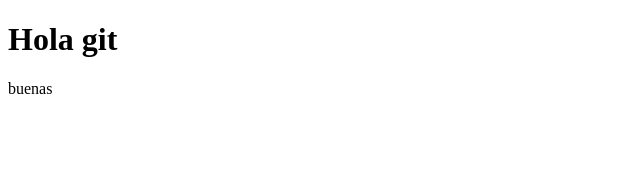
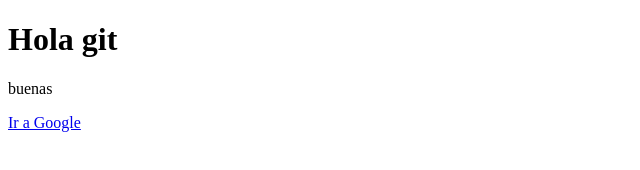
Before and after one commit to Martino17x/Nucba, a plain HTML site: page index.html in a window 1280 px wide. Shown: the full height of the page, 0-640 px from the left. Drawn offline with Linux system fonts and the light colour scheme.

Commit message:
agregue un link

```diff
--- a/index.html
+++ b/index.html
@@ -10,5 +10,7 @@
 
     <p>buenas</p>
 
+    <a href="https://www.google.com.ar">Ir a Google</a>
+
 </body>
 </html>
```
